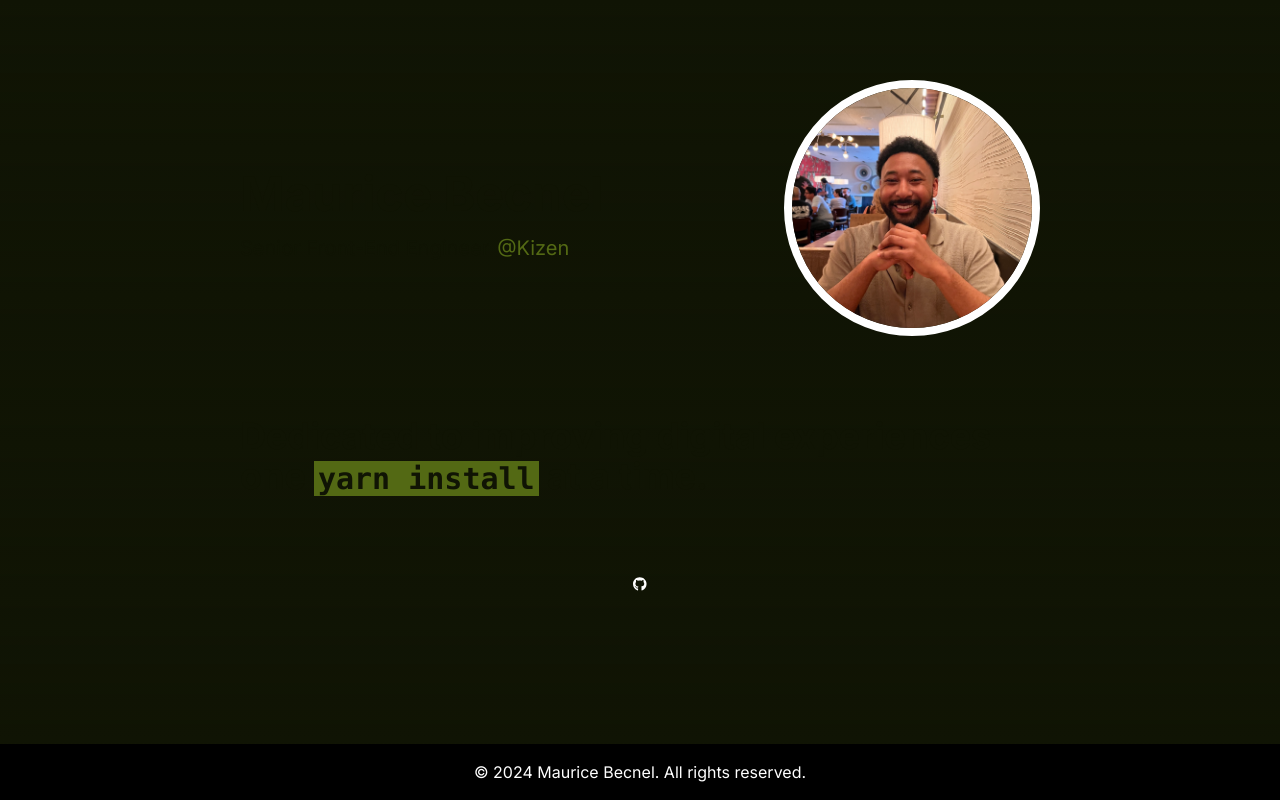
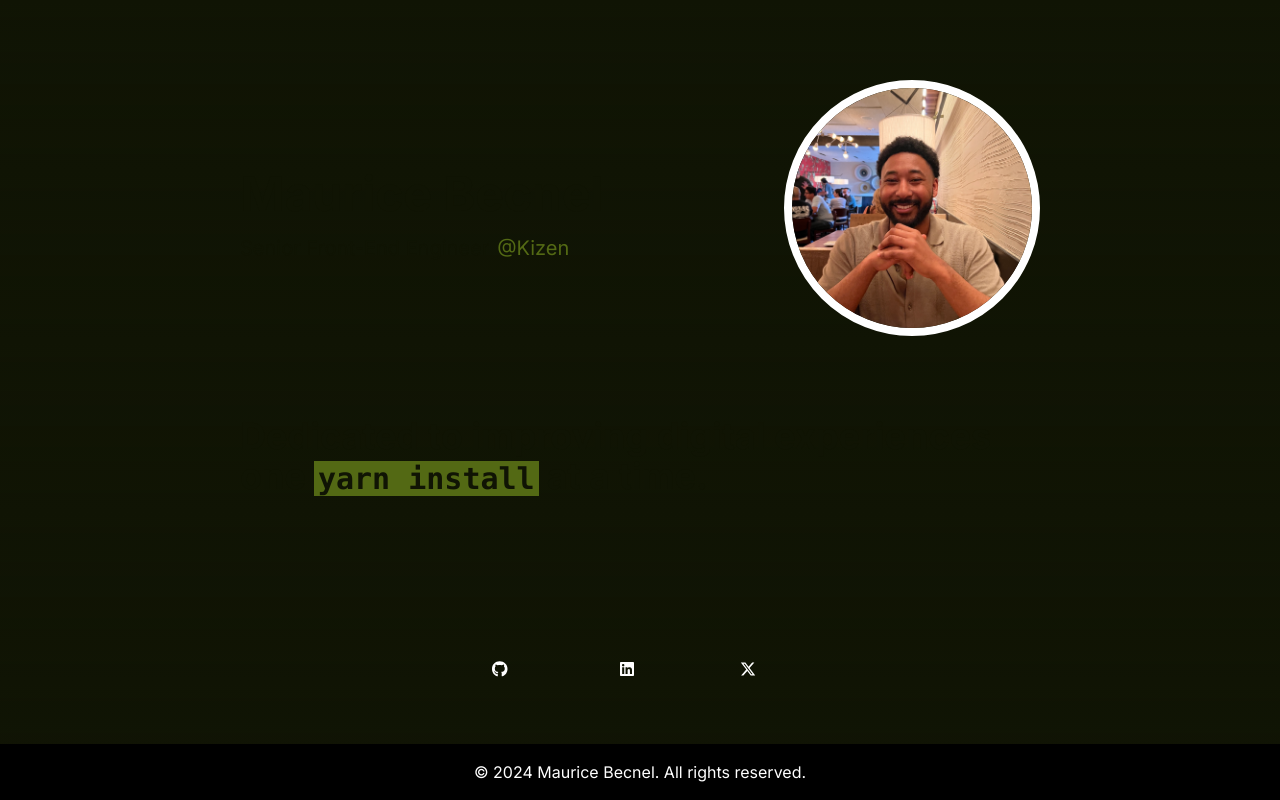
Before and after one commit to mauricebecnel400/mauricebecnel.tech, a Next.js app: page / in a window 1280 px wide. Built offline with nearby package versions, Linux system fonts and the light colour scheme.

Commit message:
add icons and links

```diff
--- a/src/app/page.tsx
+++ b/src/app/page.tsx
@@ -1,6 +1,10 @@
 import Image from "next/image";
 import { FontAwesomeIcon } from "@fortawesome/react-fontawesome";
-import { faGithub } from "@fortawesome/free-brands-svg-icons";
+import {
+  faGithub,
+  faLinkedin,
+  faXTwitter,
+} from "@fortawesome/free-brands-svg-icons";
 
 export default function Home() {
   return (
@@ -46,11 +50,37 @@ export default function Home() {
           </h2>
         </div>
       </div>
-      <div className="w-full h-full">
-        <div className="w-full flex justify-center items-center">
-          <FontAwesomeIcon icon={faGithub} color="white" size="sm" />
+      <section className="mt-20">
+        <div className="flex justify-center gap-20 w-full h-full">
+          <div className="w-12 flex justify-center items-center hover:animate-grow ">
+            <a
+              className="w-full h-full"
+              href="https://github.com/mauricebecnel400"
+              target="_blank"
+            >
+              <FontAwesomeIcon icon={faGithub} color="white" />
+            </a>
+          </div>
+          <div className="w-10 flex justify-center items-center hover:animate-grow ">
+            <a
+              className="w-full h-full"
+              href="https://www.linkedin.com/in/maurice-becnel-3a1945117/"
+              target="_blank"
+            >
+              <FontAwesomeIcon icon={faLinkedin} color="white" />
+            </a>
+          </div>
+          <div className="w-12 flex justify-center items-center hover:animate-grow ">
+            <a
+              className="w-full h-full"
+              href="https://x.com/mauricethedev"
+              target="_blank"
+            >
+              <FontAwesomeIcon icon={faXTwitter} color="white" />
+            </a>
+          </div>
         </div>
-      </div>
+      </section>
       <footer className="w-full fixed inset-x-0 bottom-0 bg-black text-white text-center p-4">
         <p>© 2024 Maurice Becnel. All rights reserved.</p>
       </footer>
--- a/tailwind.config.ts
+++ b/tailwind.config.ts
@@ -1,28 +1,42 @@
-import type { Config } from 'tailwindcss'
+import type { Config } from "tailwindcss";
 
 const config: Config = {
   content: [
-    './src/pages/**/*.{js,ts,jsx,tsx,mdx}',
-    './src/components/**/*.{js,ts,jsx,tsx,mdx}',
-    './src/app/**/*.{js,ts,jsx,tsx,mdx}',
+    "./src/pages/**/*.{js,ts,jsx,tsx,mdx}",
+    "./src/components/**/*.{js,ts,jsx,tsx,mdx}",
+    "./src/app/**/*.{js,ts,jsx,tsx,mdx}",
   ],
   theme: {
     extend: {
       backgroundImage: {
-        'gradient-radial': 'radial-gradient(var(--tw-gradient-stops))',
-        'gradient-conic':
-          'conic-gradient(from 180deg at 50% 50%, var(--tw-gradient-stops))',
+        "gradient-radial": "radial-gradient(var(--tw-gradient-stops))",
+        "gradient-conic":
+          "conic-gradient(from 180deg at 50% 50%, var(--tw-gradient-stops))",
       },
       colors: {
-        'primary': '#96be25',
-        'secondary': '#536914',
-        'codeBackground': '#0f1304'
-      }
+        primary: "#96be25",
+        secondary: "#536914",
+        codeBackground: "#0f1304",
+      },
+      keyframes: {
+        grow: {
+          "0%": { transform: "scale(1)" },
+          "100%": { transform: "scale(1.1)" },
+        },
+      },
+      animation: {
+        grow: "grow 0.3s ease-in-out forwards",
+      },
     },
     fontFamily: {
-      Rubik: ['Rubik', 'sans-serif'],
-    }
+      Rubik: ["Rubik", "sans-serif"],
+    },
+  },
+  variants: {
+    extend: {
+      animation: ["hover"],
+    },
   },
   plugins: [],
-}
-export default config
+};
+export default config;
```
